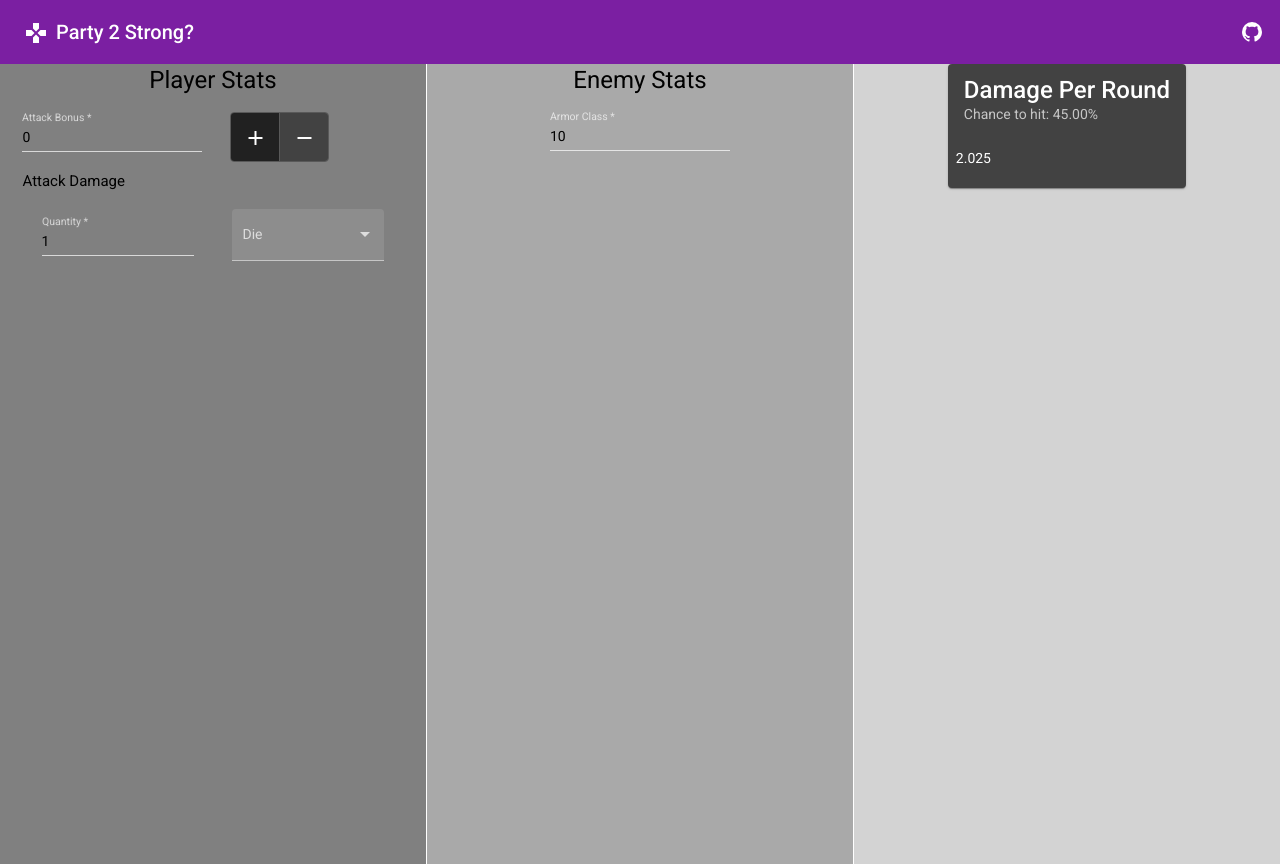
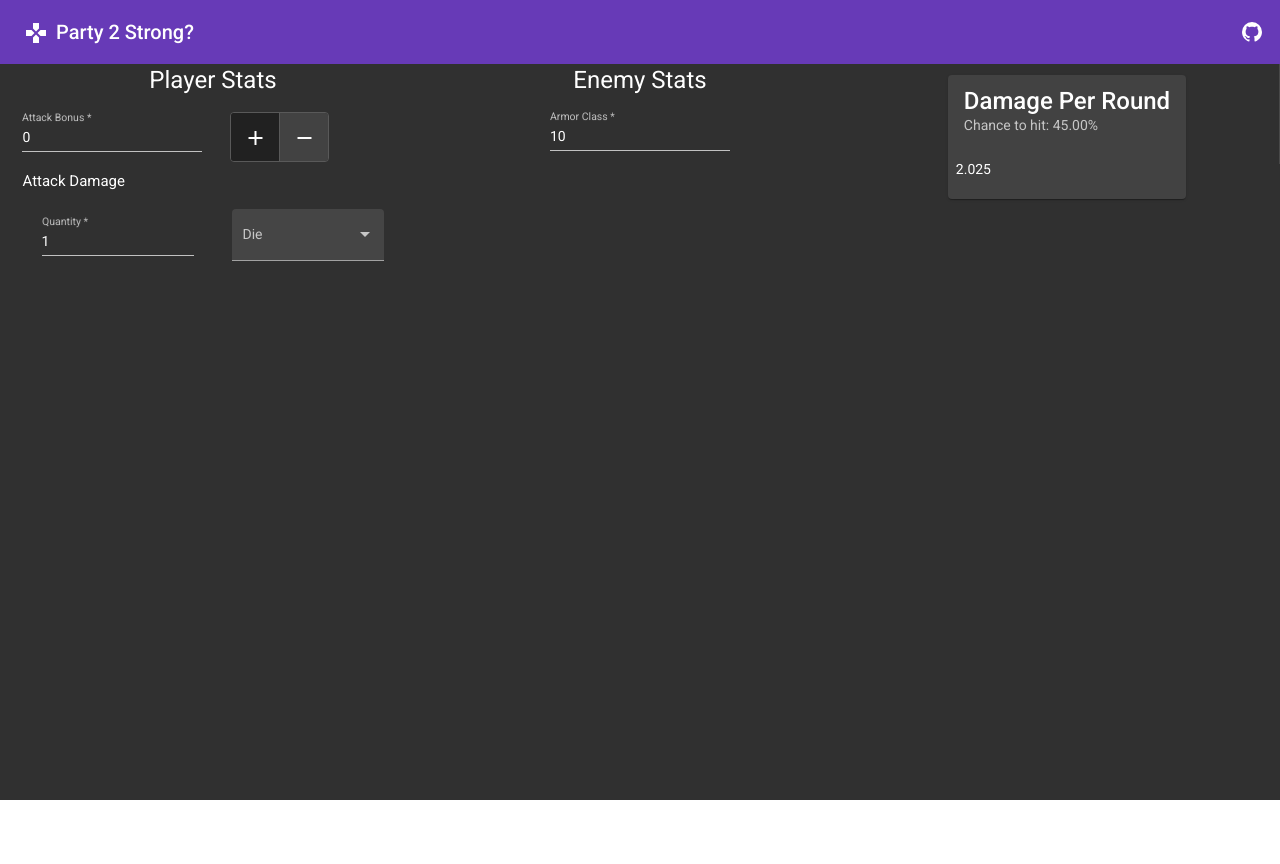
Before and after one commit to FireWallach/DeathHouseDPR, an Angular app: page / in a window 1280 px wide. After the commit the page ends 800 px from the top, so only its background shows below. Built offline with nearby package versions, Linux system fonts and the light colour scheme.

Commit message:
Changed Styling

```diff
--- a/src/app/app.component.html
+++ b/src/app/app.component.html
@@ -1,2 +1,4 @@
-<app-dpr-toolbar></app-dpr-toolbar>
-<app-dprcalc></app-dprcalc>
+<mat-sidenav-container class="body-wrapper">
+    <app-dpr-toolbar></app-dpr-toolbar>
+    <app-dprcalc></app-dprcalc>
+</mat-sidenav-container>
--- /dev/null
+++ b/src/app/app.component.scss
@@ -0,0 +1,3 @@
+.body-wrapper {
+  height: 100%;
+}
--- a/src/app/app.component.ts
+++ b/src/app/app.component.ts
@@ -3,6 +3,6 @@ import { Component } from '@angular/core';
 @Component({
   selector: 'app-root',
   templateUrl: './app.component.html',
-  styleUrls: ['./app.component.css'],
+  styleUrls: ['./app.component.scss'],
 })
 export class AppComponent {}
--- a/src/app/dpr-toolbar/dpr-toolbar.component.css
+++ b/src/app/dpr-toolbar/dpr-toolbar.component.scss
@@ -1,3 +1,5 @@
+@import '../theme.scss';
+
 .toolbar-spacer {
   flex: 1 1 auto;
 }
--- a/src/app/dpr-toolbar/dpr-toolbar.component.ts
+++ b/src/app/dpr-toolbar/dpr-toolbar.component.ts
@@ -12,7 +12,7 @@ const GITHUB_ICON =
 @Component({
   selector: 'app-dpr-toolbar',
   templateUrl: './dpr-toolbar.component.html',
-  styleUrls: ['./dpr-toolbar.component.css'],
+  styleUrls: ['./dpr-toolbar.component.scss'],
 })
 export class DprToolbarComponent implements OnInit {
   constructor(iconRegistry: MatIconRegistry, sanitizer: DomSanitizer) {
--- a/src/app/dprcalc/dprcalc.component.html
+++ b/src/app/dprcalc/dprcalc.component.html
@@ -1,7 +1,7 @@
 <mat-grid-list cols="3" rowHeight="100%">
     <mat-grid-tile id="left-sidebar">
         <div class="playerStats">
-            <h1 class="mat-primary">Player Stats</h1>
+            <h1>Player Stats</h1>
             <div>
                 <mat-form-field appearance="legacy" class="attackBonusValue">
                     <mat-label>Attack Bonus</mat-label>
@@ -32,6 +32,7 @@
             </div>
         </div>
     </mat-grid-tile>
+    <mat-divider [vertical]="true" style="height: 100px;"></mat-divider>
     <mat-grid-tile>
         <div class="enemyStats">
             <h1 class="mat-primary">Enemy Stats</h1>
@@ -43,7 +44,7 @@
             </div>
         </div>
     </mat-grid-tile>
-    <mat-grid-tile>
+    <mat-grid-tile >
         <div class="results">
             <mat-card>
                 <mat-card-title>Damage Per Round</mat-card-title>
--- a/src/app/dprcalc/dprcalc.component.scss
+++ b/src/app/dprcalc/dprcalc.component.scss
@@ -1,16 +1,5 @@
 @use 'sass:map';
-@import '~@angular/material/theming';
-
-$app-primary: mat-palette($mat-pink);
-$app-accent: mat-palette($mat-blue-grey);
-$theme: mat-light-theme((color: (primary: $app-primary,
-                accent: $app-accent,
-            )));
-
-$color: mat-get-color-config($theme);
-
-$primary: map-get($color, primary);
-$accent: map-get($color, accent);
+@import '../theme.scss';
 
 .playerStats {
     display: flex;
@@ -19,7 +8,6 @@ $accent: map-get($color, accent);
     justify-content: top;
     width: 100%;
     height: 100%;
-    background-color: grey;
     padding: 5%
 }
 
@@ -30,7 +18,6 @@ $accent: map-get($color, accent);
     justify-content: top;
     width: 100%;
     height: 100%;
-    background-color: darkgrey;
     padding: 5%
 }
 
@@ -41,8 +28,7 @@ $accent: map-get($color, accent);
     justify-content: top;
     width: 100%;
     height: 100%;
-    background-color: lightgrey;
-    padding: 5%
+    padding-top: 5%
 }
 
 .attackBonusValue {
--- /dev/null
+++ b/src/app/theme.scss
@@ -0,0 +1,12 @@
+@import '~@angular/material/theming';
+@import '../styles';
+
+@include mat-core();
+
+$theme-primary: mat-palette($mat-deep-purple);
+$theme-accent: mat-palette($mat-blue-grey, A200, A100, A400);
+$theme-warn: mat-palette($mat-red);
+$theme: mat-dark-theme($theme-primary, $theme-accent, $theme-warn);
+//
+@include theme-color-grabber($theme);
+@include angular-material-theme($theme);
--- a/src/styles.scss
+++ b/src/styles.scss
@@ -1,7 +1,25 @@
-@use '@angular/material' as mat;
-@import '~@angular/material/prebuilt-themes/purple-green.css';
+@import '~@angular/material/theming';
 
-$my-palette: mat.$indigo-palette;
+// Define a custom mixin that takes in the current theme
+@mixin theme-color-grabber($theme) {
+  // Parse the theme and create variables for each color in the pallete
+  $primary: map-get($theme, primary);
+  $accent: map-get($theme, accent);
+  $warn: map-get($theme, warn);
+
+  // Create theme specfic styles
+  .primaryColorBG {
+    background-color: mat-color($primary);
+  }
+
+  .accentColorBG {
+    background-color: mat-color($accent);
+  }
+
+  .warnColorBG {
+    background-color: mat-color($warn);
+  }
+}
 
 html,
 body {
@@ -11,3 +29,6 @@ body {
   margin: 0;
   font-family: Roboto, "Helvetica Neue", sans-serif;
 }
+mat-label {
+
+}
```
Also changed, not shown: src/app/app.component.css (deleted).
